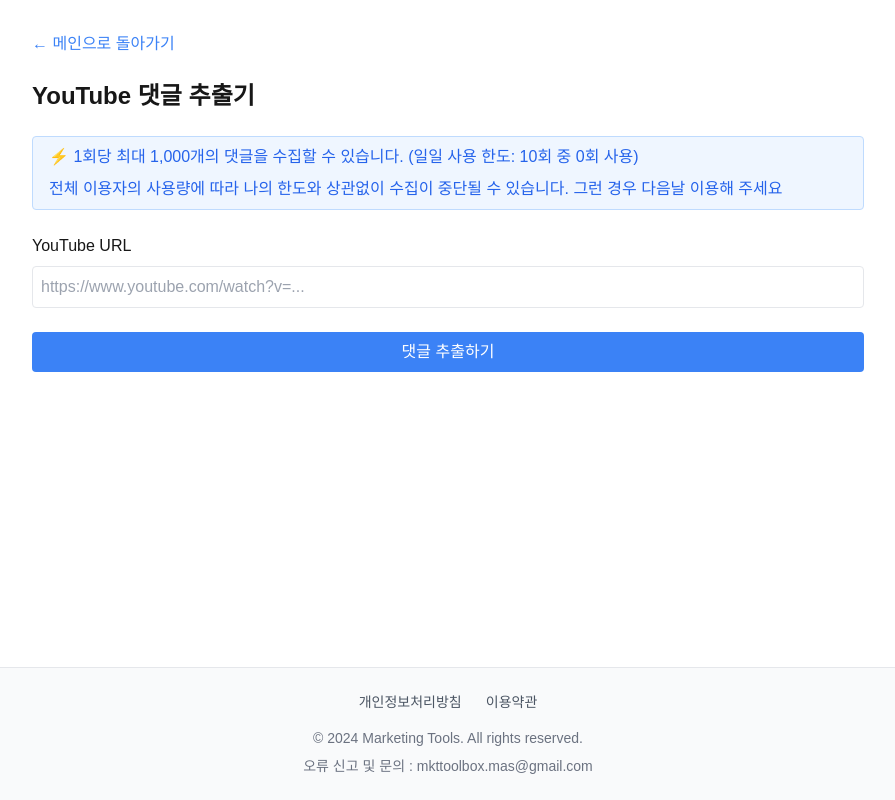
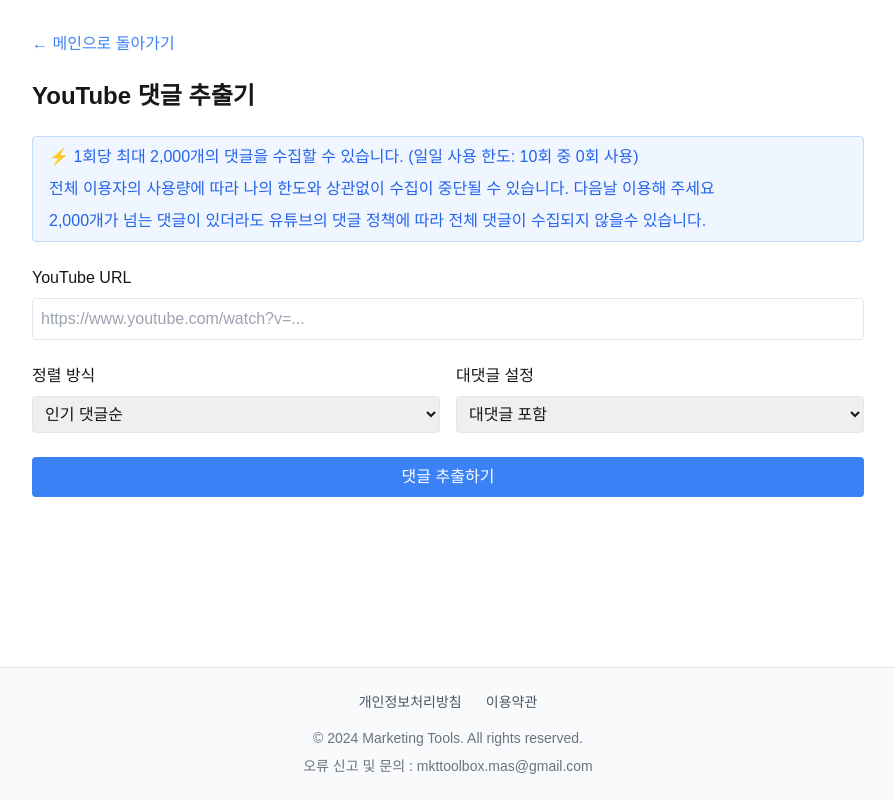
Before and after one commit to greentl0814/mkt-box, a Next.js app: page /youtube-comments in a window 1280 px wide. Shown: the whole page, without its empty margins (192-1087 px from the left). Built offline with nearby package versions, Linux system fonts and the light colour scheme.

Commit message:
youtube up

```diff
--- a/pages/youtube-comments/index.tsx
+++ b/pages/youtube-comments/index.tsx
@@ -10,9 +10,16 @@
   author: string;
   date: string;
   numLikes: number;
+  isReply: boolean;
+  parentAuthor?: string;
 }
 
-const COMMENTS_LIMIT = 1000;
+interface FetchOptions {
+  includeReplies: boolean;
+  sortBy: 'relevance' | 'time';
+}
+
+const COMMENTS_LIMIT = 2000;
 const DAILY_LIMIT = 10;
 
 export default function YouTubeComments() {
@@ -24,6 +31,8 @@
   const [totalComments, setTotalComments] = useState(0);
   const [dailyRequestCount, setDailyRequestCount] = useState(0);
   const [showTip, setShowTip] = useState(false);
+  const [includeReplies, setIncludeReplies] = useState(true);
+  const [sortBy, setSortBy] = useState<'relevance' | 'time'>('relevance');
 
   useEffect(() => {
     const count = localStorage.getItem('dailyRequestCount');
@@ -63,7 +72,7 @@
     return date.toLocaleString('ko-KR', { timeZone: 'Asia/Seoul' });
   };
 
-  const fetchComments = async (videoId: string): Promise<Comment[]> => {
+  const fetchComments = async (videoId: string, options: FetchOptions): Promise<Comment[]> => {
     const comments: Comment[] = [];
     let pageToken = '';
     const API_KEY = process.env.NEXT_PUBLIC_YOUTUBE_API_KEY;
@@ -82,7 +91,7 @@
 
       while (comments.length < COMMENTS_LIMIT) {
         const response = await fetch(
-          `https://www.googleapis.com/youtube/v3/commentThreads?part=snippet,replies&videoId=${videoId}&maxResults=100&order=relevance&pageToken=${pageToken}&key=${API_KEY}`
+          `https://www.googleapis.com/youtube/v3/commentThreads?part=snippet,replies&videoId=${videoId}&maxResults=100&order=${options.sortBy}&pageToken=${pageToken}&key=${API_KEY}`
         );
 
         if (!response.ok) {
@@ -103,17 +112,20 @@
             comment: comment.textDisplay,
             author: comment.authorDisplayName,
             date: formatDate(comment.publishedAt),
-            numLikes: comment.likeCount
+            numLikes: comment.likeCount,
+            isReply: false
           });
 
-          if (item.snippet.totalReplyCount > 0 && item.replies && comments.length < COMMENTS_LIMIT) {
+          if (options.includeReplies && item.snippet.totalReplyCount > 0 && item.replies && comments.length < COMMENTS_LIMIT) {
             for (const reply of item.replies.comments) {
               if (comments.length >= COMMENTS_LIMIT) break;
               comments.push({
                 comment: reply.snippet.textDisplay,
                 author: reply.snippet.authorDisplayName,
                 date: formatDate(reply.snippet.publishedAt),
-                numLikes: reply.snippet.likeCount
+                numLikes: reply.snippet.likeCount,
+                isReply: true,
+                parentAuthor: comment.authorDisplayName
               });
             }
           }
@@ -133,7 +145,42 @@
   };
 
   const exportToExcel = (comments: Comment[]) => {
-    const worksheet = XLSX.utils.json_to_sheet(comments);
+    // 엑셀용 데이터 포맷 변환
+    const excelData = comments.map(comment => ({
+      '내용': comment.comment,
+      '작성일': comment.date,
+      '좋아요 수': comment.numLikes,
+      '작성자': comment.author,
+      '댓글 유형': comment.isReply ? '↳ 답글' : '원댓글',
+      ...(comment.isReply && { '원댓글 작성자': comment.parentAuthor })
+    }));
+
+    // 컬럼 순서 지정
+    const columnOrder = [
+      '내용',
+      '작성일',
+      '좋아요 수',
+      '작성자',
+      '댓글 유형',
+      '원댓글 작성자'
+    ];
+
+    // 워크시트 생성 시 컬럼 순서 적용
+    const worksheet = XLSX.utils.json_to_sheet(excelData, {
+      header: columnOrder
+    });
+
+    // 컬럼별 너비 설정
+    const wscols = [
+      { wch: 40 },  // 내용
+      { wch: 20 },  // 작성일
+      { wch: 10 },  // 좋아요 수
+      { wch: 15 },  // 작성자
+      { wch: 10 },  // 댓글 유형
+      { wch: 15 }   // 원댓글 작성자
+    ];
+    worksheet['!cols'] = wscols;
+
     const workbook = XLSX.utils.book_new();
     XLSX.utils.book_append_sheet(workbook, worksheet, 'Comments');
 
@@ -165,7 +212,12 @@
         throw new Error('올바른 YouTube URL이 아닙니다');
       }
 
-      const comments = await fetchComments(videoId);
+      const options: FetchOptions = {
+        includeReplies,
+        sortBy
+      };
+
+      const comments = await fetchComments(videoId, options);
       exportToExcel(comments);
       incrementDailyCount();
     } catch (err) {
@@ -191,10 +243,13 @@
 
         <div className="bg-blue-50 border border-blue-200 text-blue-600 px-4 py-2 rounded mb-6">
           <div>
-            ⚡ 1회당 최대 1,000개의 댓글을 수집할 수 있습니다. (일일 사용 한도: {DAILY_LIMIT}회 중 {dailyRequestCount}회 사용)
+            ⚡ 1회당 최대 2,000개의 댓글을 수집할 수 있습니다. (일일 사용 한도: {DAILY_LIMIT}회 중 {dailyRequestCount}회 사용)
           </div>
           <div className="mt-2">
-            전체 이용자의 사용량에 따라 나의 한도와 상관없이 수집이 중단될 수 있습니다. 그런 경우 다음날 이용해 주세요
+            전체 이용자의 사용량에 따라 나의 한도와 상관없이 수집이 중단될 수 있습니다. 다음날 이용해 주세요
+          </div>
+          <div className="mt-2">
+            2,000개가 넘는 댓글이 있더라도 유튜브의 댓글 정책에 따라 전체 댓글이 수집되지 않을수 있습니다.
           </div>
         </div>
 
@@ -210,6 +265,32 @@
             />
           </div>
 
+          <div className="flex gap-4">
+            <div className="flex-1">
+              <label className="block mb-2 font-medium">정렬 방식</label>
+              <select
+                value={sortBy}
+                onChange={(e) => setSortBy(e.target.value as 'relevance' | 'time')}
+                className="w-full p-2 border rounded"
+              >
+                <option value="relevance">인기 댓글순</option>
+                <option value="time">최신순</option>
+              </select>
+            </div>
+
+            <div className="flex-1">
+              <label className="block mb-2 font-medium">대댓글 설정</label>
+              <select
+                value={includeReplies.toString()}
+                onChange={(e) => setIncludeReplies(e.target.value === 'true')}
+                className="w-full p-2 border rounded"
+              >
+                <option value="true">대댓글 포함</option>
+                <option value="false">대댓글 제외</option>
+              </select>
+            </div>
+          </div>
+
           {error && (
             <div className="bg-red-50 border border-red-200 text-red-600 px-4 py-2 rounded">
               {error}
@@ -218,7 +299,8 @@
 
           {showTip && (
             <div className="bg-yellow-50 border border-yellow-200 text-yellow-800 px-4 py-2 rounded">
-              💡 전체 {totalComments.toLocaleString()}개의 댓글 중 인기 댓글순으로 상위 1,000개만 수집됩니다.
+              💡 전체 {totalComments.toLocaleString()}개의 댓글 중 {sortBy === 'relevance' ? '인기 댓글순' : '최신순'}으로 상위 2,000개만 수집됩니다.
+              {!includeReplies && ' (대댓글 제외)'}
             </div>
           )}
 
@@ -239,7 +321,7 @@
           <button
             onClick={handleSubmit}
             disabled={loading}
-            className="w-full bg-blue-500 text-white py-2 px-4 rounded hover:bg-blue-600"
+            className="w-full bg-blue-500 text-white py-2 px-4 rounded hover:bg-blue-600 disabled:bg-blue-300"
           >
             {loading ? '댓글 수집 중...' : '댓글 추출하기'}
           </button>
```
